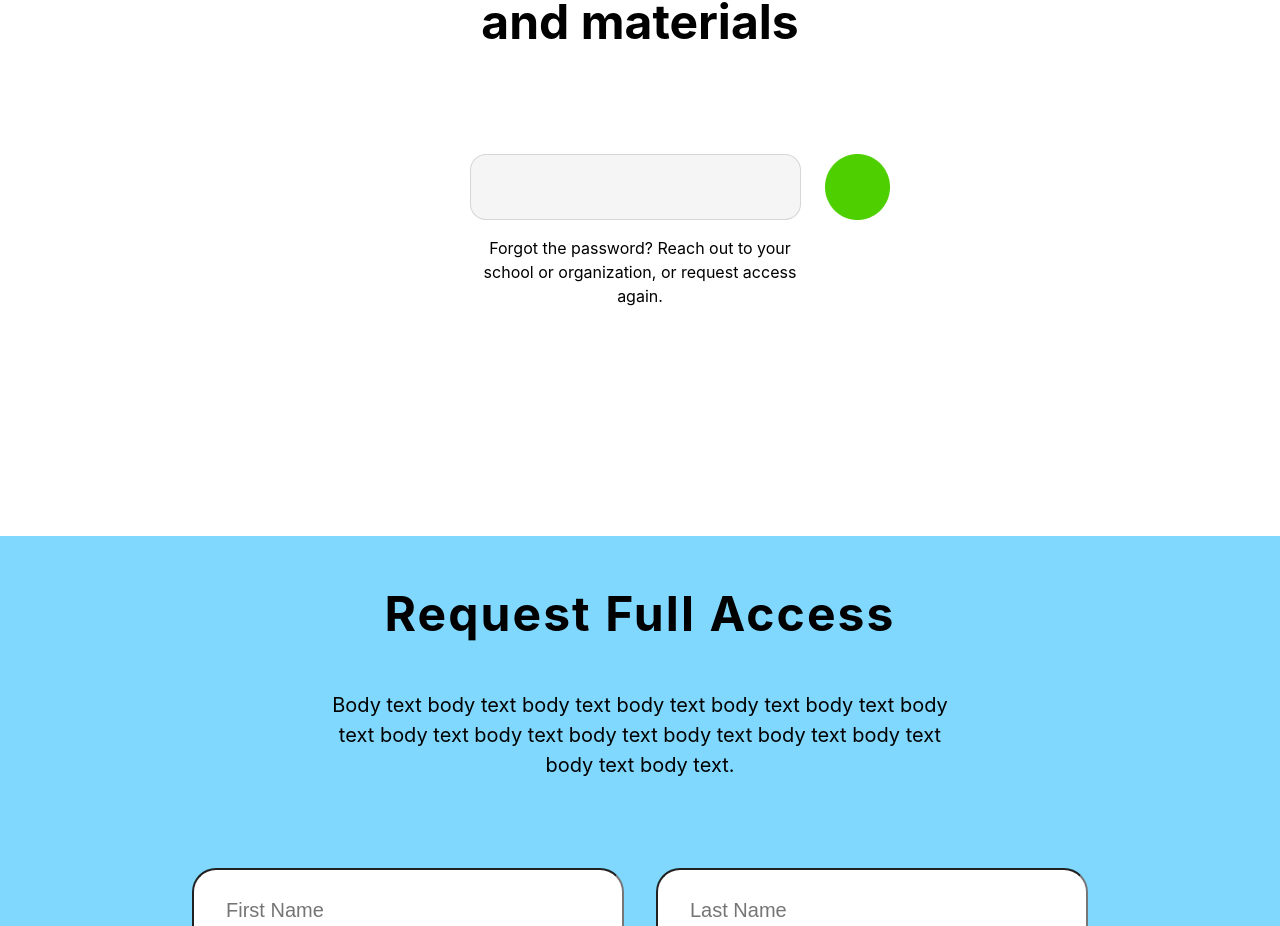
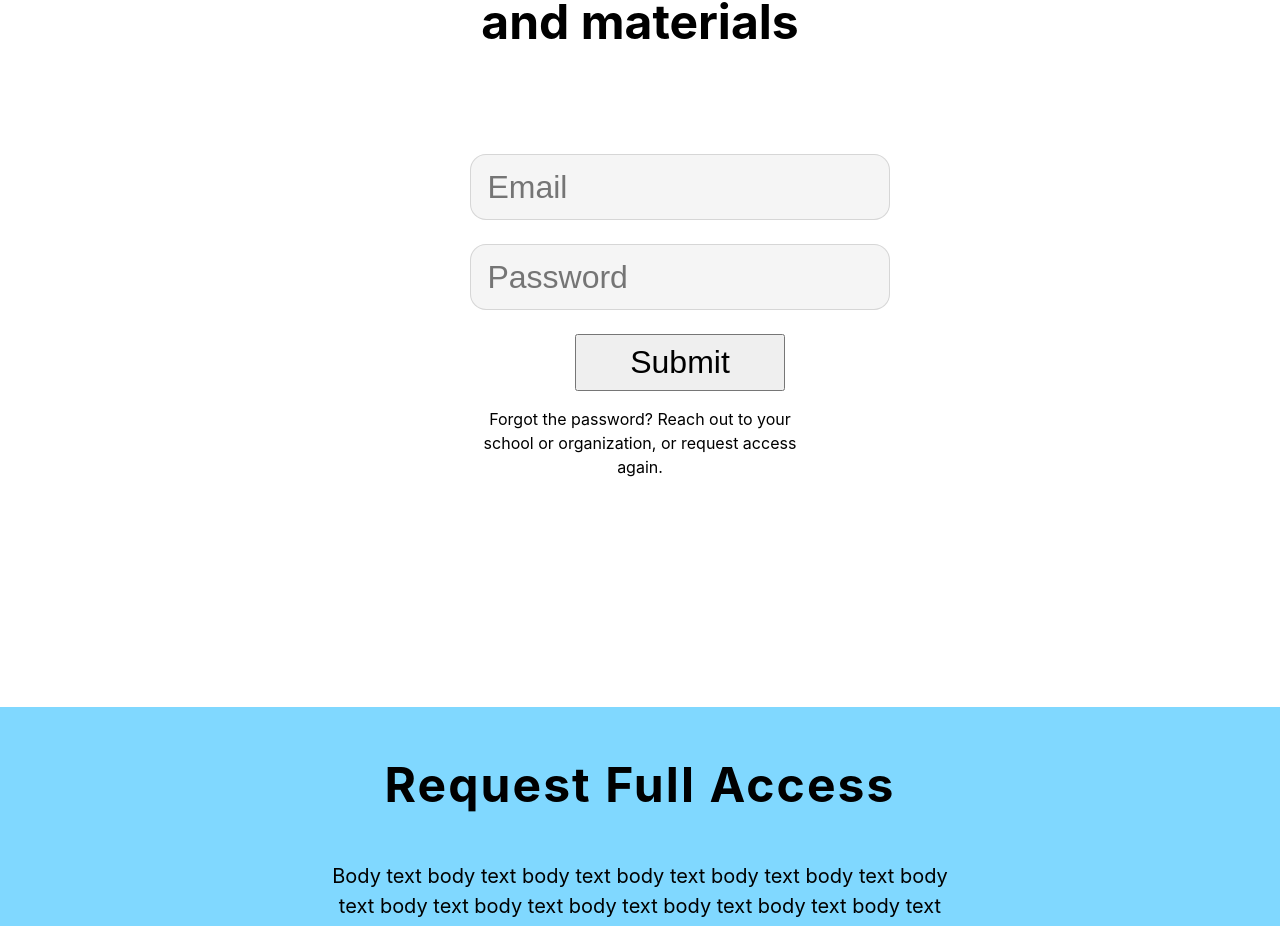
Before and after one commit to HarrySidhu1815/Seabird-Project, a React (Vite) app in the folder client/: page /login in a window 1280 px wide. Shown: the part 902-1828 px from the top of the page. Built offline with nearby package versions, Linux system fonts and the light colour scheme.

Commit message:
login form created

```diff
--- a/client/src/UI/Input.jsx
+++ b/client/src/UI/Input.jsx
@@ -1,7 +1,8 @@
 import React from 'react'
+import classes from './Input.module.css'
 
-export default function Input({name, title}) {
+export default function Input({name, title, ...props}) {
   return (
-    <input type='text' name='first-name' placeholder='First Name' required/>
+    <input className={classes.input} id={name} name={name} placeholder={title} required {...props}/>
   )
 }
--- /dev/null
+++ b/client/src/UI/Input.module.css
@@ -0,0 +1,8 @@
+.input{
+    padding: 0 1rem;
+    font-size: 2rem;
+    height: 4rem;
+    border-radius: 1rem;
+    background-color: #f5f5f5;
+    border: 0.1rem solid rgba(72, 71, 71, 0.175);
+}
--- a/client/src/components/LoginSection/LoginSection.jsx
+++ b/client/src/components/LoginSection/LoginSection.jsx
@@ -1,16 +1,58 @@
-import React from 'react'
+import React, { useState } from 'react'
 import classes from './LoginSection.module.css'
-import btn from './../../assets/submit.png'
-import { useSelector } from 'react-redux'
+import Input from '../../UI/Input'
+import { useNavigate } from 'react-router-dom'
 
 export default function LoginSection() {
-    const {verfied} = useSelector((state) => state.user)
+    const [formData, setFormData] = useState({admin: false})
+    const [loading, setLoading] = useState(false)
+    const [error, setError] = useState(false)
+    const navigate = useNavigate()
+
+    function handleInputChange(e){
+        const { id, type, checked, value } = e.target;
+
+        setFormData({
+            ...formData,
+            [id]: type === 'checkbox' ? checked : value
+        });
+    }
+
+    async function handleFormSubmit(e){
+        e.preventDefault()
+        setLoading(true)
+        setError(false)
+        try {
+            setLoading(true)
+            const res = await fetch('/api/auth/signin', {
+                method: 'POST',
+                headers: {
+                    'Content-Type': 'application/json'
+                },
+                body: JSON.stringify(formData)
+            })
+            const data = await res.json()
+            console.log(data)
+            setLoading(false)
+
+            if(data.success === false){
+                setError(true)
+            } else{
+              navigate('/')
+            }
+        } catch (error) {
+            setLoading(false)
+            setError(true)
+        }
+    }
   return (
     <div className={classes['login-container']}>
       <h1>Please enter the password to gain access to all resources and materials</h1>
-      <form>
-      <input type='password' name='password' />
-        <img src={btn} />
+      {error && <span>{error.message || 'Something went wrong'}</span>}
+      <form onSubmit={handleFormSubmit}>
+      <Input type='email' name='email' title='Email' onChange={handleInputChange}/>
+      <Input type='password' name='password' title='Password' onChange={handleInputChange}/>
+      <button>{loading ? 'Loading' : 'Submit'}</button>
       </form>
       <p>Forgot the password? Reach out to your school or organization, or request access again.</p>
     </div>
--- a/client/src/components/LoginSection/LoginSection.module.css
+++ b/client/src/components/LoginSection/LoginSection.module.css
@@ -13,19 +13,11 @@
     margin-bottom: 6rem;
 }
 .login-container form {
+    flex-direction: column;
     padding-left: 5rem;
     width: 40%;
     display: flex;
     gap: 1.5rem;
-}
-.login-container input{
-    padding: 0 1rem;
-    font-size: 2rem;
-    width: 80%;
-    height: 4rem;
-    border-radius: 1rem;
-    background-color: #f5f5f5;
-    border: 0.1rem solid rgba(72, 71, 71, 0.175);
 }
 
 .login-container p{
@@ -33,3 +25,10 @@
     text-align: center;
     margin-bottom: 7rem;
 }
+
+.login-container button{
+    width: 50%;
+    align-self: center;
+    padding: 0.5rem 2rem;
+    font-size: 2rem;
+}
```
Also changed, not shown: 1 other file (tests, documents, lock files or other folders).
